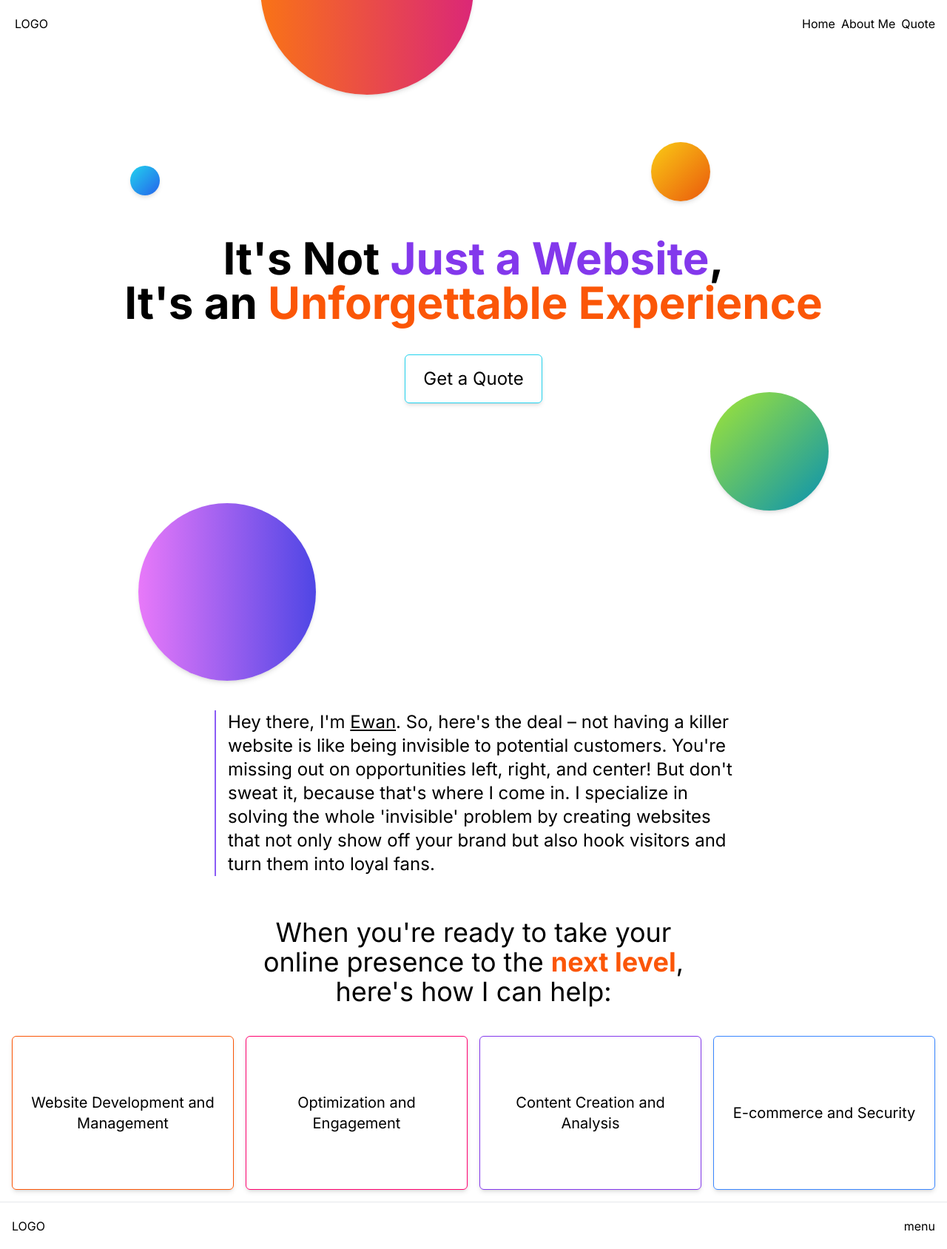
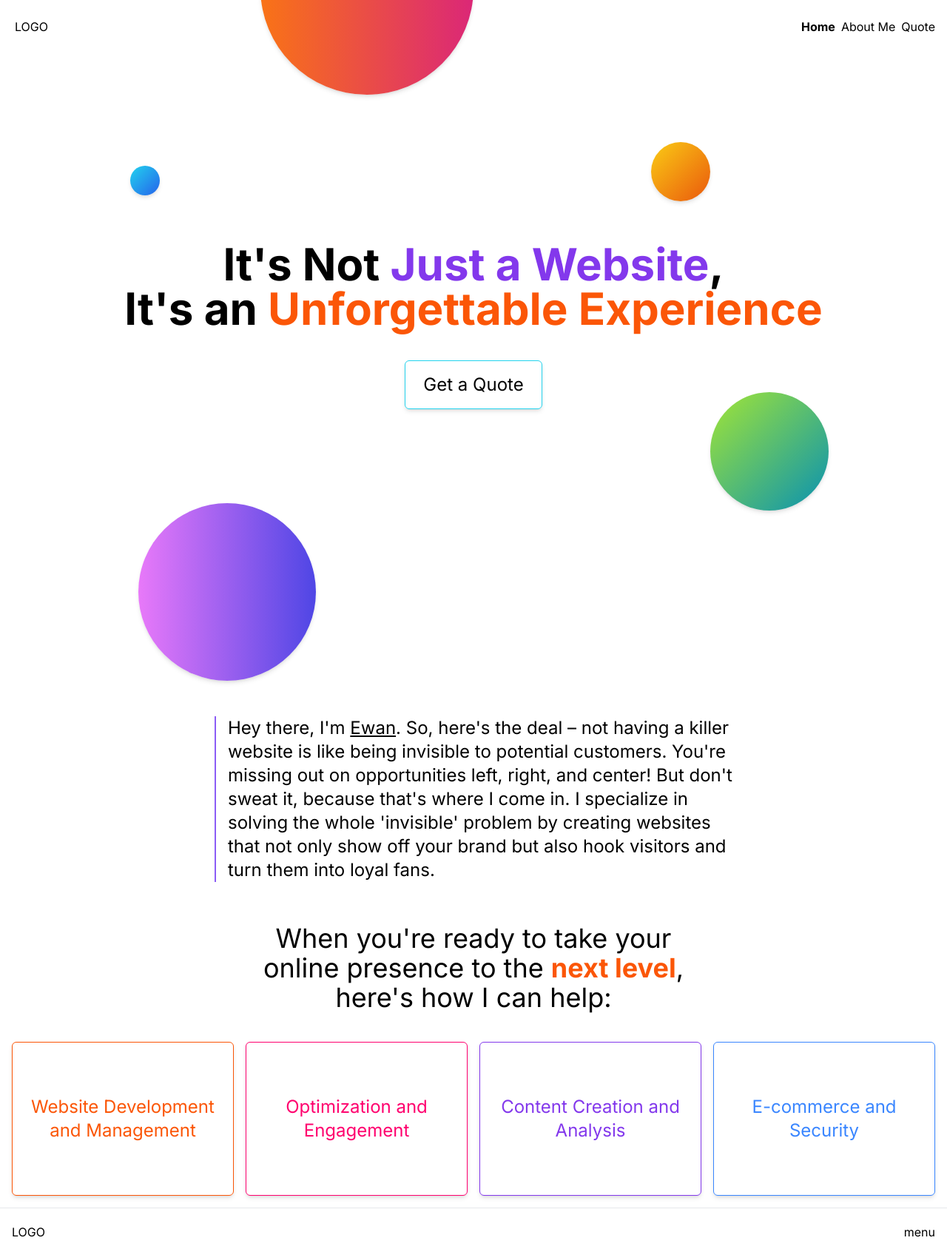
Before and after one commit to M1NDLE55/WebDevEwan, a Next.js app: page / in a window 1280 px wide. Shown: the whole page at 74% size. Built offline with nearby package versions, Linux system fonts and the light colour scheme.

Commit message:
ui updates

```diff
--- a/src/app/components/global/Header.jsx
+++ b/src/app/components/global/Header.jsx
@@ -10,12 +10,14 @@ export default function Header() {
   return (
     <header className="flex-row items-center justify-between sm:flex">
       <div
-        className={`relative flex h-16 flex-row items-center justify-between py-4 pl-5 pr-4 transition-all duration-300 ${isOpen ? "effect-glass-plain" : ""}`}
+        className={`relative z-20 flex h-16 flex-row items-center justify-between py-4 pl-5 pr-4`}
       >
-        <Link href="/">LOGO</Link>
+        <Link href="/" onClick={() => setOpen(false)}>
+          LOGO
+        </Link>
         <MenuIcon isOpen={isOpen} setOpen={setOpen} />
       </div>
-      <MenuLinks isOpen={isOpen} />
+      <MenuLinks isOpen={isOpen} setOpen={setOpen} />
     </header>
   );
 }
--- a/src/app/components/global/Menu.jsx
+++ b/src/app/components/global/Menu.jsx
@@ -1,4 +1,5 @@
 import Link from "next/link";
+import { usePathname } from "next/navigation";
 
 export function MenuIcon({ isOpen, setOpen }) {
   return (
@@ -13,7 +14,9 @@ export function MenuIcon({ isOpen, setOpen }) {
   );
 }
 
-export function MenuLinks({ isOpen }) {
+export function MenuLinks({ isOpen, setOpen }) {
+  const pathname = usePathname();
+
   const links = [
     { href: "/", text: "Home" },
     { href: "/about-me", text: "About Me" },
@@ -21,14 +24,21 @@ export function MenuLinks({ isOpen }) {
   ];
 
   return (
+    <>
       <div
-      className={`effect-glass-plain sm:effect-none absolute left-0 top-16 flex w-full flex-col gap-2 p-4 opacity-0 transition-all duration-300 sm:visible sm:static sm:flex sm:w-fit sm:flex-row sm:opacity-100 ${isOpen ? "visible opacity-100" : "invisible"}`}
+        className={`sm:effect-none absolute left-0 top-0 z-10 flex w-full flex-col p-4 pt-16 opacity-0 transition-all duration-300 sm:visible sm:static sm:flex sm:w-fit sm:flex-row sm:gap-2 sm:pt-4 sm:opacity-100 ${isOpen ? "effect-glass-2 rounded-b-xl opacity-100" : "invisible"}`}
       >
         {links.map((link) => (
-        <Link key={link.href} href={link.href} className="">
+          <Link
+            key={link.href}
+            href={link.href}
+            className={`py-2 sm:p-0 sm:transition-all sm:duration-300 ${pathname === link.href ? "font-bold" : ""}`}
+            onClick={() => setOpen(false)}
+          >
             {link.text}
           </Link>
         ))}
       </div>
+    </>
   );
 }
--- a/src/app/components/home/Services.jsx
+++ b/src/app/components/home/Services.jsx
@@ -6,24 +6,28 @@ export default function Services() {
       title: "Website Development and Management",
       services: ["Website Development", "Domain, Email and Hosting Management"],
       color: "border-[#fb5607]",
+      text: "text-[#fb5607]",
       href: "/quote?ref=dev",
     },
     {
       title: "Optimization and Engagement",
       services: ["SEO", "Mobile Optimization", "Social Media Integration"],
       color: "border-[#ff006e]",
+      text: "text-[#ff006e]",
       href: "/quote?ref=opt",
     },
     {
       title: "Content Creation and Analysis",
       services: ["Content Creation", "Analytics and Reporting"],
       color: "border-[#8338ec]",
+      text: "text-[#8338ec]",
       href: "/quote?ref=con",
     },
     {
       title: "E-commerce and Security",
       services: ["E-commerce Solutions", "Robust Security Measures"],
       color: "border-[#3a86ff]",
+      text: "text-[#3a86ff]",
       href: "/quote?ref=ecomm",
     },
   ];
@@ -36,7 +40,9 @@ export default function Services() {
           href={block.href}
           className={`group flex flex-col rounded-md border p-4 text-center shadow-md sm:h-52 ${block.color}`}
         >
-          <h3 className="text-xl transition-transform duration-300 lg:translate-y-[calc((174px-100%)/2)] lg:group-hover:translate-y-0">
+          <h3
+            className={`text-xl transition-transform duration-300 sm:text-2xl lg:translate-y-[calc((174px-100%)/2)] lg:group-hover:translate-y-0 ${block.text}`}
+          >
             {block.title}
           </h3>
           <ul className="mt-4 transition-opacity duration-300 lg:opacity-0 lg:group-hover:opacity-100">
--- a/src/app/globals.css
+++ b/src/app/globals.css
@@ -50,7 +50,7 @@ body {
   }
 
   .effect-none {
-    @apply bg-inherit backdrop-blur-0 backdrop-filter-none;
+    @apply border-none bg-inherit shadow-none backdrop-blur-0 backdrop-filter-none;
   }
 
   .h-section-1 {
```
Lines whose indentation alone changed are shown as unchanged.
